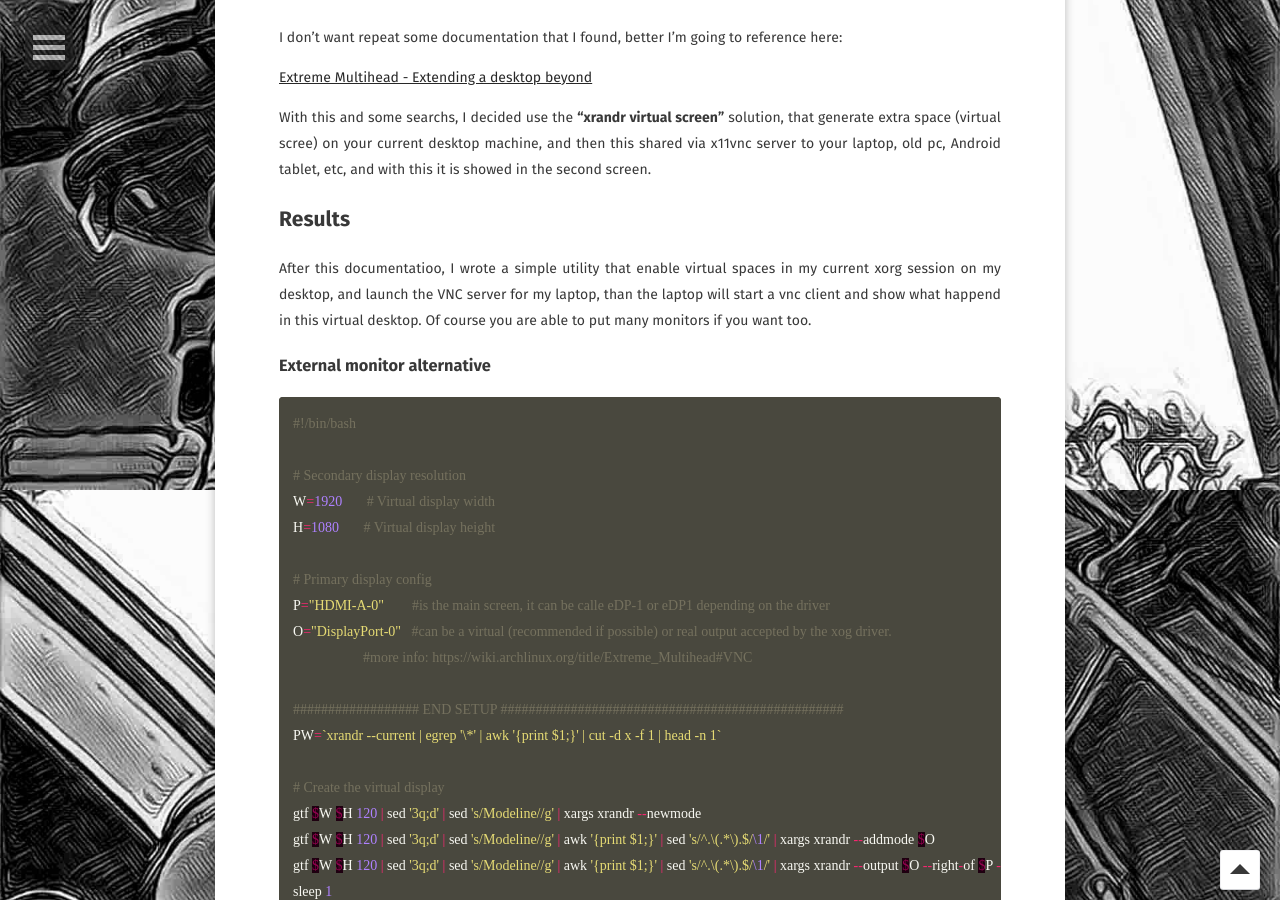
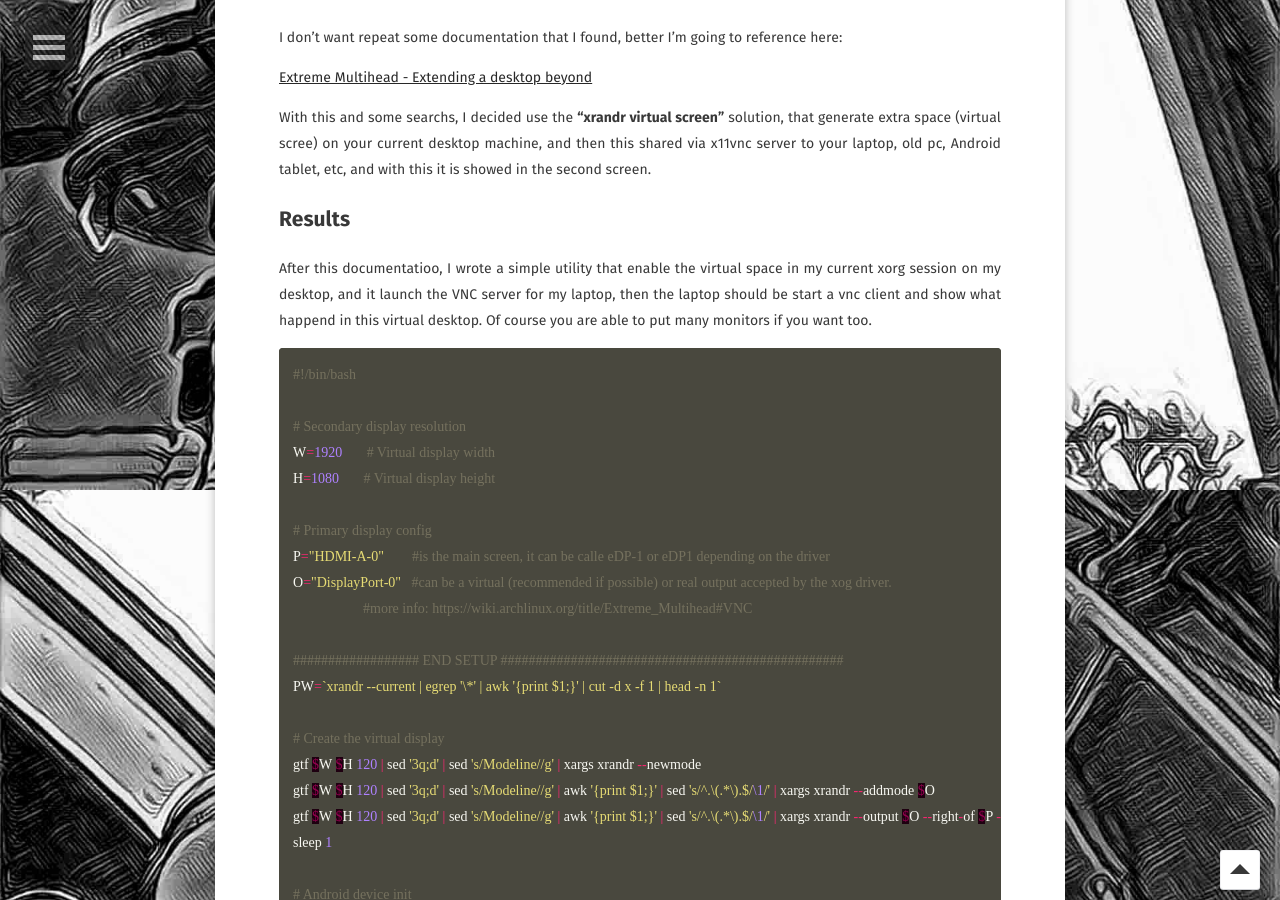
Before and after one commit to hpsaturn/hpsaturn.github.io, a Jekyll site: the page built from _posts/2022-09-10-old-laptop-like-second-monitor.md, in a window 1280 px wide and 900 px high, scrolled down 790 px. Built offline with Jekyll 4.4.1, drawn with Linux system fonts in a browser that asks for light colours; some web fonts are replaced; some of the changed text lies outside the part shown.

Commit message:
improved section and headings on titles

````diff
--- a/_posts/2022-09-10-old-laptop-like-second-monitor.md
+++ b/_posts/2022-09-10-old-laptop-like-second-monitor.md
@@ -26,9 +26,8 @@
 
 ## Results
 
-After this documentatioo, I wrote a simple utility that enable virtual spaces in my current xorg session on my desktop, and launch the VNC server for my laptop, than the laptop will start a vnc client and show what happend in this virtual desktop. Of course you are able to put many monitors if you want too.
+After this documentatioo, I wrote a simple utility that enable the virtual space in my current xorg session on my desktop, and it launch the VNC server for my laptop, then the laptop should be start a vnc client and show what happend in this virtual desktop. Of course you are able to put many monitors if you want too.
 
-### External monitor alternative
 
 ```python
 #!/bin/bash
@@ -65,7 +64,7 @@
 ```
 [source code](https://gist.github.com/hpsaturn/7b6d15f149eb5bb9bdb19b94b1b34c42)
 
-### Two external screens
+## Two external screens
 
 The next version has a some improvements to stat/stop/status the virtual spaces and servers on **WindowMaker** window manager:
 
@@ -175,11 +174,11 @@
 
 [source code](https://github.com/hpsaturn/linux_scripts/blob/master/virtual_screens)
 
-## Credits
+# Troubleshooting
+
+The main issue or concern is that in some Linux versions with some GPU drivers like AMD or Nvidia, the `virtual displays` are not supported and you need use some hacks on XOrg or use **dummy** drivers, that is mentioned in the references. But on the other hand you can use **unused outputs** in your system, for example in my scripts I used the un used `DisplayPort` (for Mac) and the second unused `HDMI` on my desktop machine.
+
+# Credits
 
 [Arch Documentation](https://wiki.archlinux.org/title/Extreme_Multihead)
 [Android Tablet Script](https://gist.github.com/8bitbuddhist/7ab180286d6eb7fdc68d374063814175)
-
-## Troubleshooting
-
-The main issue or concern is that in some Linux versions with some GPU drivers like AMD or Nvidia, the `virtual displays` are not supported and you need use some hacks on XOrg or use **dummy** drivers, that is mentioned in the references. But on the other hand you can use **unused outputs** in your system, for example in my scripts I used the un used `DisplayPort` (for Mac) and the second unused `HDMI` on my desktop machine.
````
